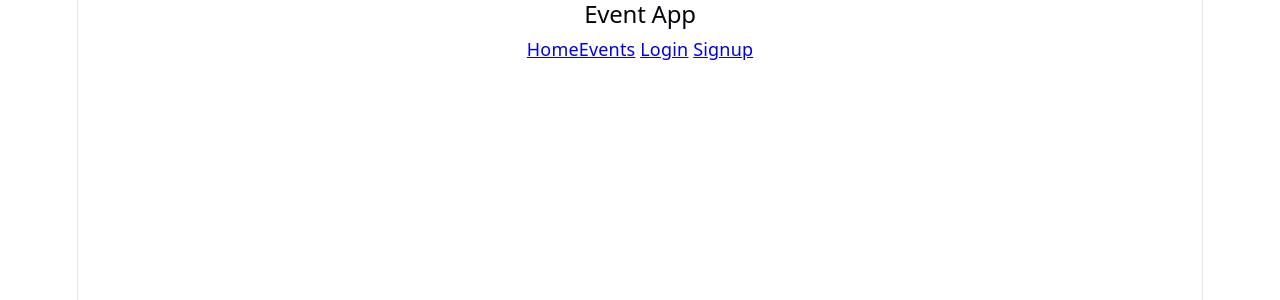
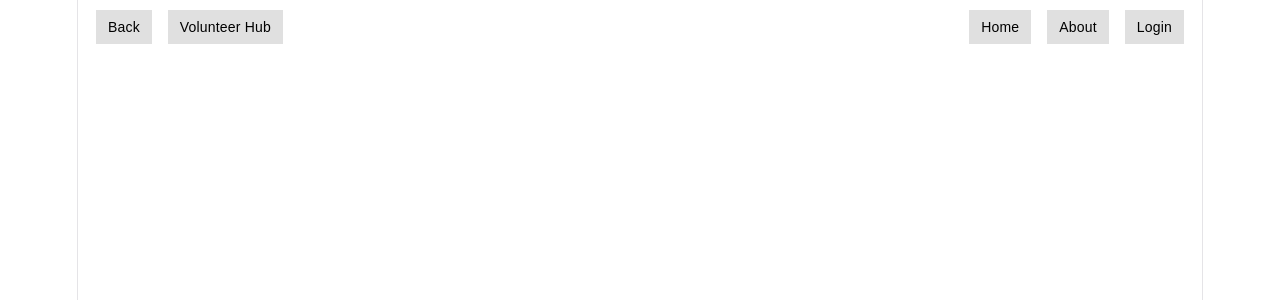
Before and after one commit to pollyology/VolunteerHubProject, a React (Vite) app: page / in a window 1280 px wide. Shown: the top 300 px of the page. Built offline with nearby package versions, Linux system fonts and the light colour scheme.

Commit message:
feat: Added NavBar and navigation

```diff
--- a/src/components/LoginForm.jsx
+++ b/src/components/LoginForm.jsx
@@ -1,9 +1,9 @@
 function LoginForm() {
     return (
         <form>
-            <input type="email" placeholder="Email" />
-            <input type="password" placeholder="Password" />
-            <button>Login</button>
+        <input type="email" placeholder="Email" />
+        <input type="password" placeholder="Password" />
+        <button>Login</button>
         </form>
     );
 }
--- /dev/null
+++ b/src/components/MButton.jsx
@@ -0,0 +1,12 @@
+import { Link } from "react-router-dom";
+import styles from "./MButton.module.css";
+
+function MButton({ text = "Missing Text", linkTo = "/" }) {
+    return (
+        <Link to={linkTo} className={styles.mButton}>
+            {text}
+        </Link>
+    );
+}
+
+export default MButton;
--- /dev/null
+++ b/src/components/MButton.module.css
@@ -0,0 +1,15 @@
+.mButton {
+    /* Matches the gray look from your screenshot */
+    background-color: #e0e0e0;
+    color: #000000;
+    padding: 4px 12px;
+    text-decoration: none; /* Removes the default blue underline from links */
+    font-family: sans-serif;
+    font-size: 14px;
+    display: inline-block;
+    margin: 0 8px;
+}
+
+.mButton:hover {
+    background-color: #d0d0d0; /* Slight darken on hover for UX */
+}
--- a/src/components/Navbar.jsx
+++ b/src/components/Navbar.jsx
@@ -1,11 +1,24 @@
-import { Link } from "react-router-dom";
+import MButton from "./MButton";
+
 function Navbar() {
     return (
-        <nav>
-            <h2>Event App</h2> <div>
-                <Link to="/">Home</Link>
-                <Link to="/events">Events</Link> <Link to="/login">Login</Link> <Link to="/signup">Signup</Link>
-            </div> </nav>
+        <nav style={{ display: 'flex', justifyContent: 'space-between', padding: '10px' }}>
+
+            {/* Left Side Links */}
+            <div>
+                <MButton style={{ marginLeft: '5px' }} text="Back" linkTo="/back" />
+                <MButton text="Volunteer Hub" linkTo="/" />
+            </div>
+
+            {/* Right Side Links */}
+            <div>
+                <MButton text="Home" linkTo="/" />
+                <MButton text="About" linkTo="/about" />
+                <MButton text="Login" linkTo="/login" />
+            </div>
+
+        </nav>
     );
 }
+
 export default Navbar;
```
